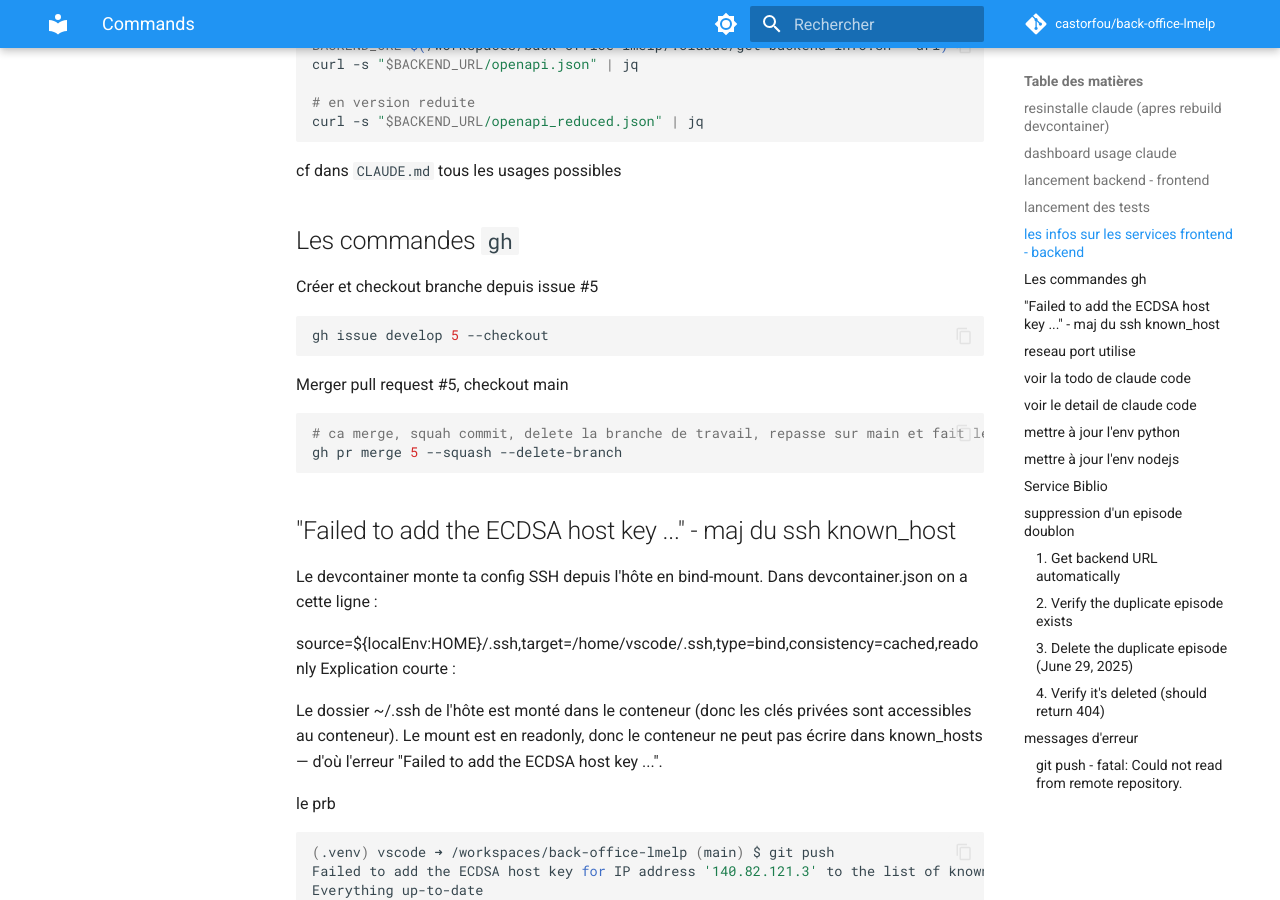
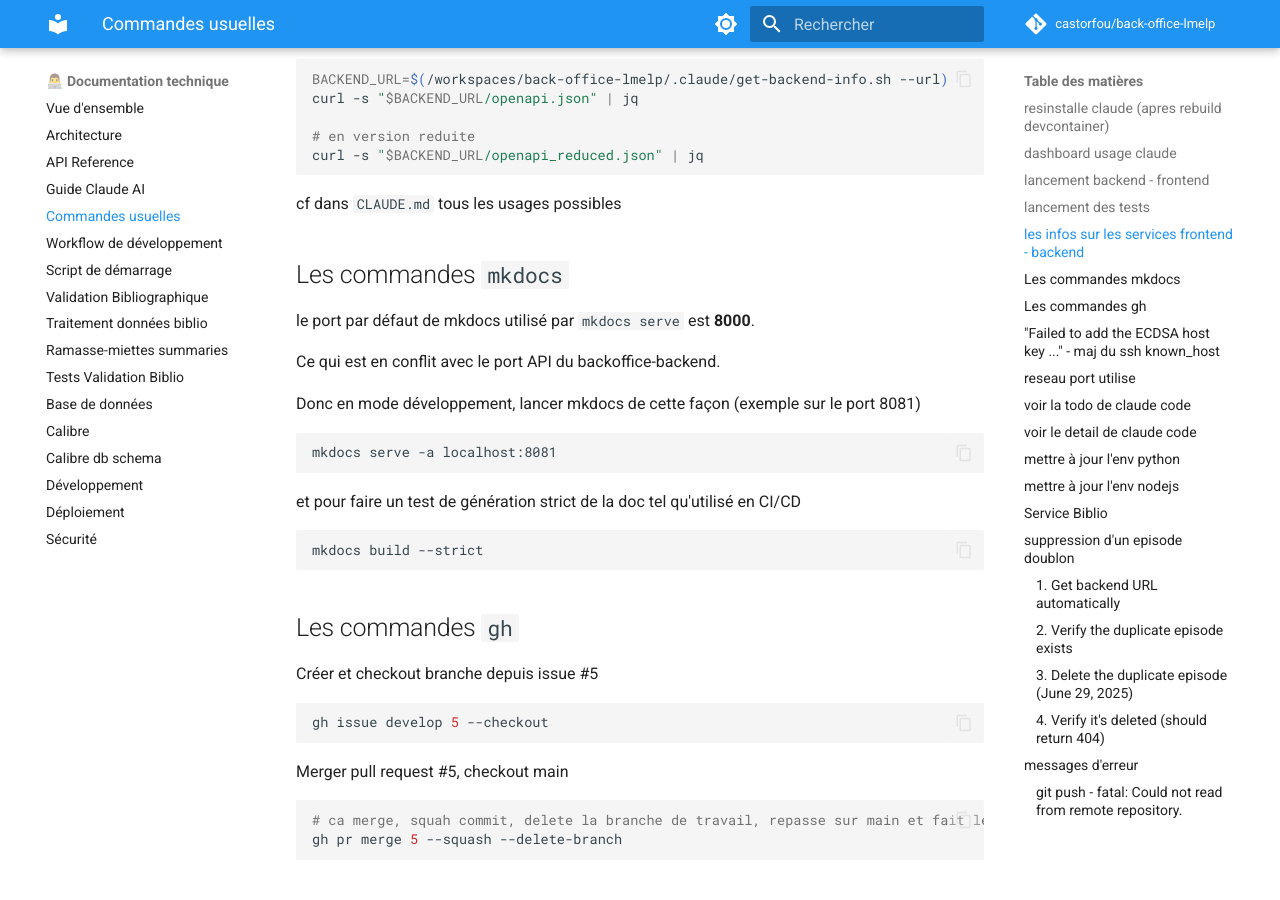
Before and after one commit to castorfou/back-office-lmelp, an MkDocs documentation site: the page built from docs/dev/commands.md, in a window 1280 px wide and 900 px high, scrolled down 2294 px. Built offline with MkDocs 1.6.1 and Material for MkDocs 9.7.7, drawn with Linux system fonts in a browser that asks for light colours; comment, search, counter and statistics services are not loaded.

````diff
--- a/docs/commands.md
+++ b/docs/dev/commands.md
@@ -4,6 +4,7 @@
   - [lancement backend - frontend](#lancement-backend---frontend)
   - [lancement des tests](#lancement-des-tests)
   - [les infos sur les services frontend - backend](#les-infos-sur-les-services-frontend---backend)
+  - [Les commandes `mkdocs`](#les-commandes-mkdocs)
   - [Les commandes `gh`](#les-commandes-gh)
   - ["Failed to add the ECDSA host key ..." - maj du ssh known\_host](#failed-to-add-the-ecdsa-host-key----maj-du-ssh-known_host)
   - [reseau port utilise](#reseau-port-utilise)
@@ -95,9 +96,25 @@
 curl -s "$BACKEND_URL/openapi_reduced.json" | jq
 ```
 
-
 cf dans `CLAUDE.md` tous les usages possibles
 
+## Les commandes `mkdocs`
+
+le port par défaut de mkdocs utilisé par `mkdocs serve` est **8000**.
+
+Ce qui est en conflit avec le port API du backoffice-backend.
+
+Donc en mode développement, lancer mkdocs de cette façon (exemple sur le port 8081)
+
+```bash
+mkdocs serve -a localhost:8081
+```
+
+et pour faire un test de génération strict de la doc tel qu'utilisé en CI/CD
+
+```bash
+mkdocs build --strict
+```
 
 ## Les commandes `gh`
 
````
Also changed, not shown: docs/dev/.pages.
